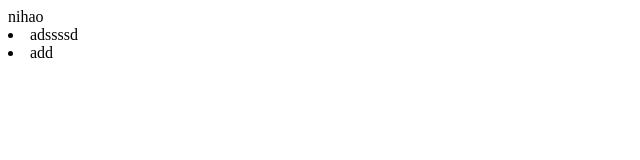
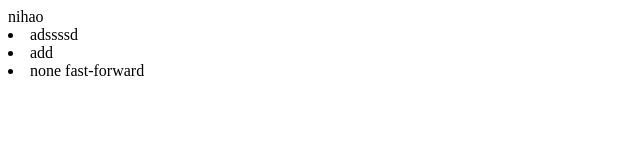
Before and after one commit to git2019lyj/git_learning, a plain HTML site: page index.html in a window 1280 px wide. Shown: the whole page, without its empty margins (0-640 px from the left). Drawn offline with Linux system fonts and the light colour scheme.

Commit message:
None fast-foward

```diff
--- a/index.html
+++ b/index.html
@@ -2,3 +2,4 @@
 
 <li>adssssd</li>
 <li>add</li>
+<li>none fast-forward</li>
```
